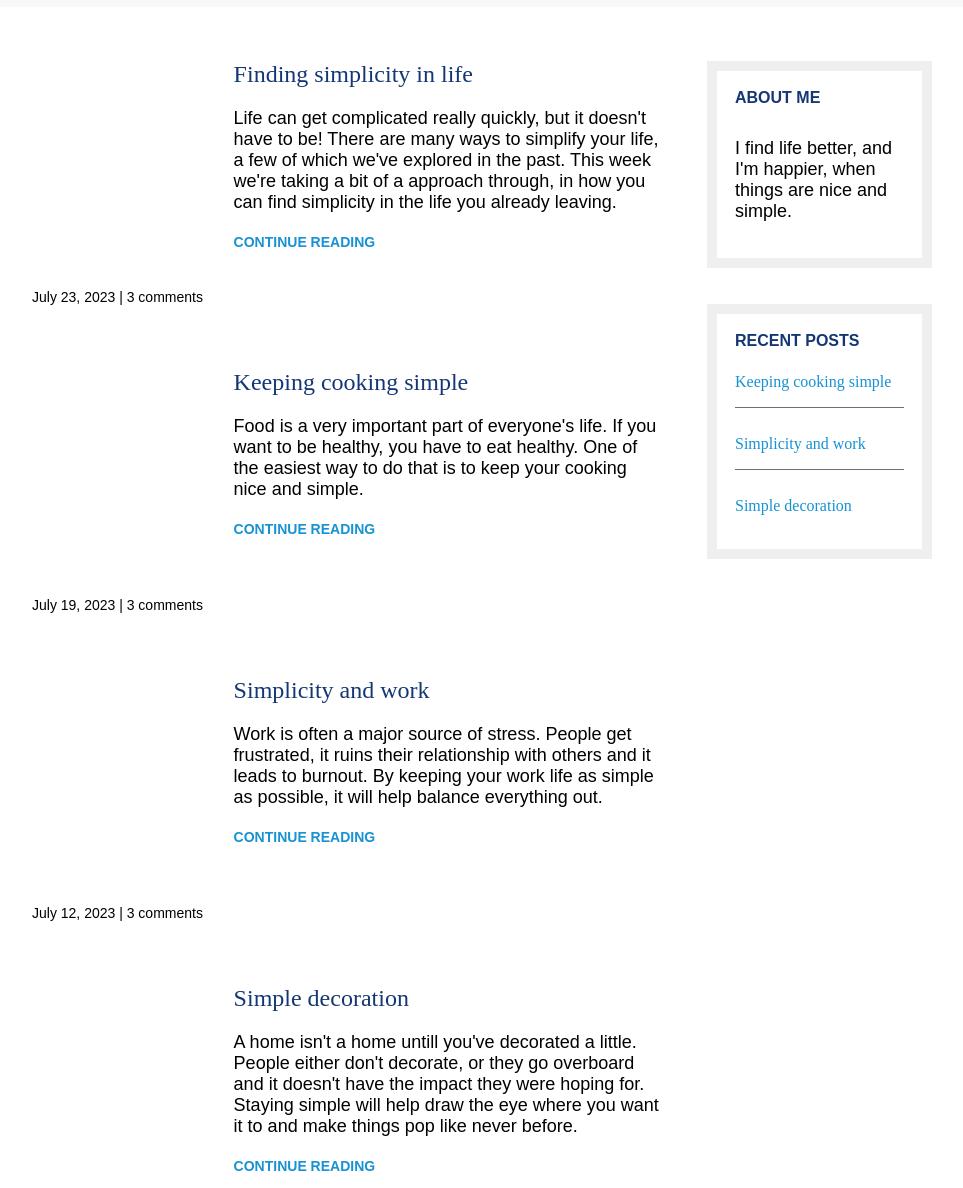
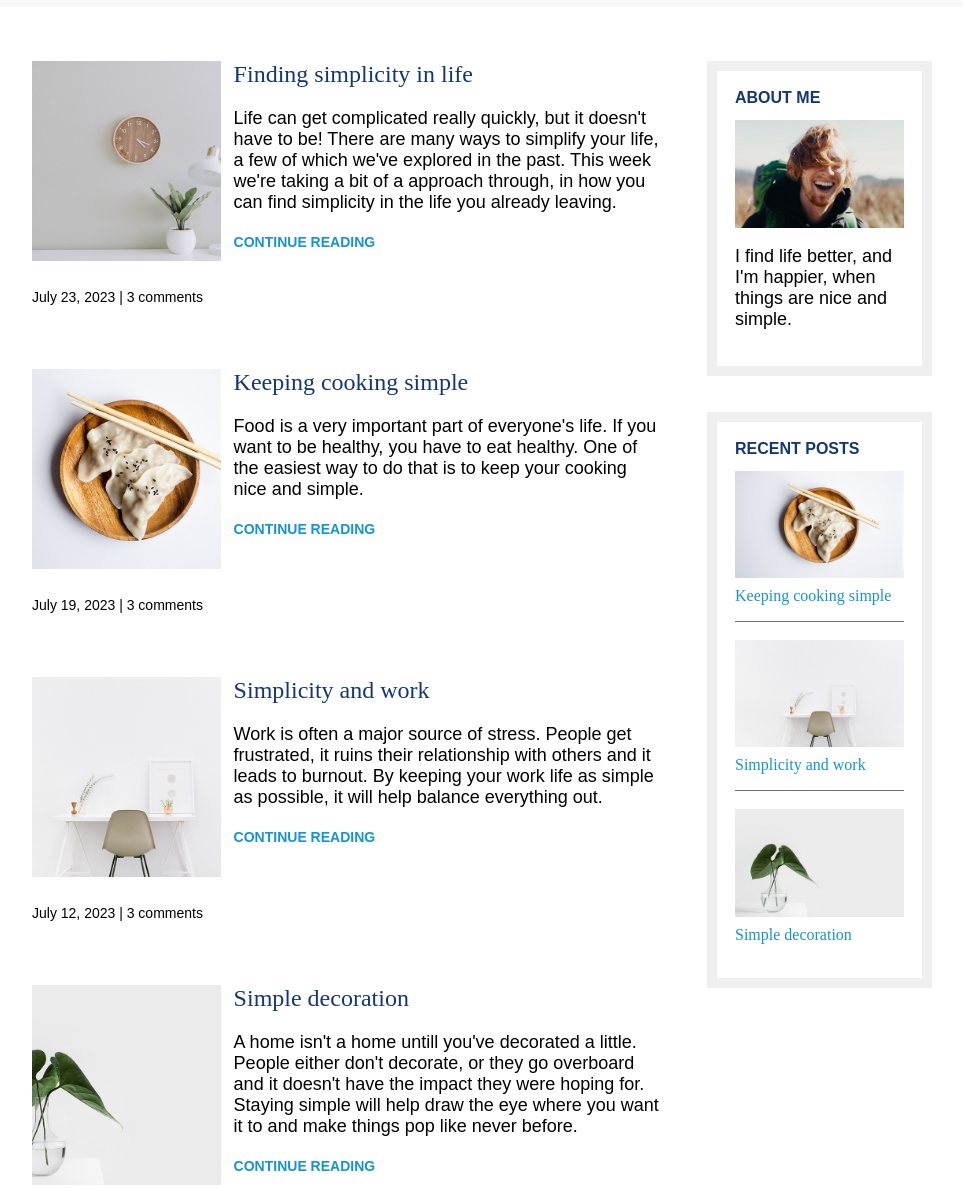
Before and after one commit to mudraniroy/Code_Alpha_Blog_Website, a plain HTML site: page recent.html in a window 1280 px wide. Shown: the part 140-1328 px from the top of the page, without its empty margins (158-1121 px from the left). Drawn offline with Linux system fonts and the light colour scheme.

Commit message:
Update recent.html

```diff
--- a/recent.html
+++ b/recent.html
@@ -38,7 +38,7 @@
                </div>
 
                <div class="article-recent-secondary">
-                  <img src="img/life.jpg" alt="" class="article-image">
+                  <img src="life.jpg" alt="" class="article-image">
                   <p class="article-info">July 23, 2023 | 3 comments</p>
                </div>
             </article>
@@ -51,7 +51,7 @@
                </div>
 
                <div class="article-recent-secondary">
-                  <img src="img/food.jpg" alt="" class="article-image">
+                  <img src="food.jpg" alt="" class="article-image">
                   <p class="article-info">July 19, 2023 | 3 comments</p>
                </div>
             </article>
@@ -64,7 +64,7 @@
                </div>
 
                <div class="article-recent-secondary">
-                  <img src="img/work.jpg" alt="" class="article-image">
+                  <img src="work.jpg" alt="" class="article-image">
                   <p class="article-info">July 12, 2023 | 3 comments</p>
                </div>
             </article>
@@ -77,7 +77,7 @@
                </div>
 
                <div class="article-recent-secondary">
-                  <img src="img/deco.jpg" alt="" class="article-image">
+                  <img src="deco.jpg" alt="" class="article-image">
                   <p class="article-info">July 3, 2023 | 3 comment</p>
                </div>
             </article>
@@ -88,7 +88,7 @@
 
             <div class="sidebar-widget">
                <h2 class="widget-title">ABOUT ME</h2>
-               <img src="img/about-me.jpg" alt="" class="widget-image">
+               <img src="about-me.jpg" alt="" class="widget-image">
                <p class="widget-body">I find life better, and I'm happier, when things are nice and simple.</p>
             </div>
 
@@ -97,17 +97,17 @@
 
                <div class="widget-recent-post">
                   <h3 class="widget-recent-post-title">Keeping cooking simple</h3>
-                  <img src="img/food.jpg" alt="" class="widget-image">
+                  <img src="food.jpg" alt="" class="widget-image">
                </div>
 
                <div class="widget-recent-post">
                   <h3 class="widget-recent-post-title">Simplicity and work</h3>
-                  <img src="img/work.jpg" alt="" class="widget-image">
+                  <img src="work.jpg" alt="" class="widget-image">
                </div>
 
                <div class="widget-recent-post">
                   <h3 class="widget-recent-post-title">Simple decoration</h3>
-                  <img src="img/deco.jpg" alt="" class="widget-image">
+                  <img src="deco.jpg" alt="" class="widget-image">
                </div>
 
             </div>
```
